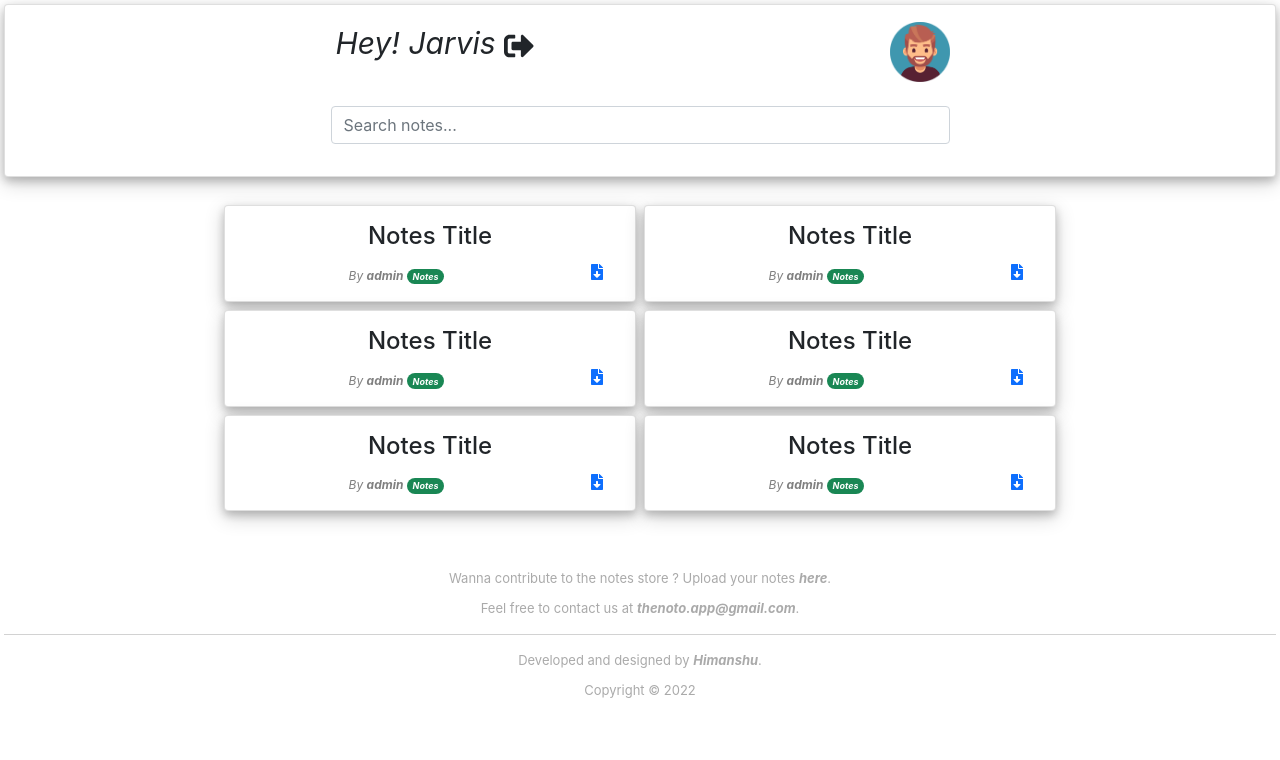
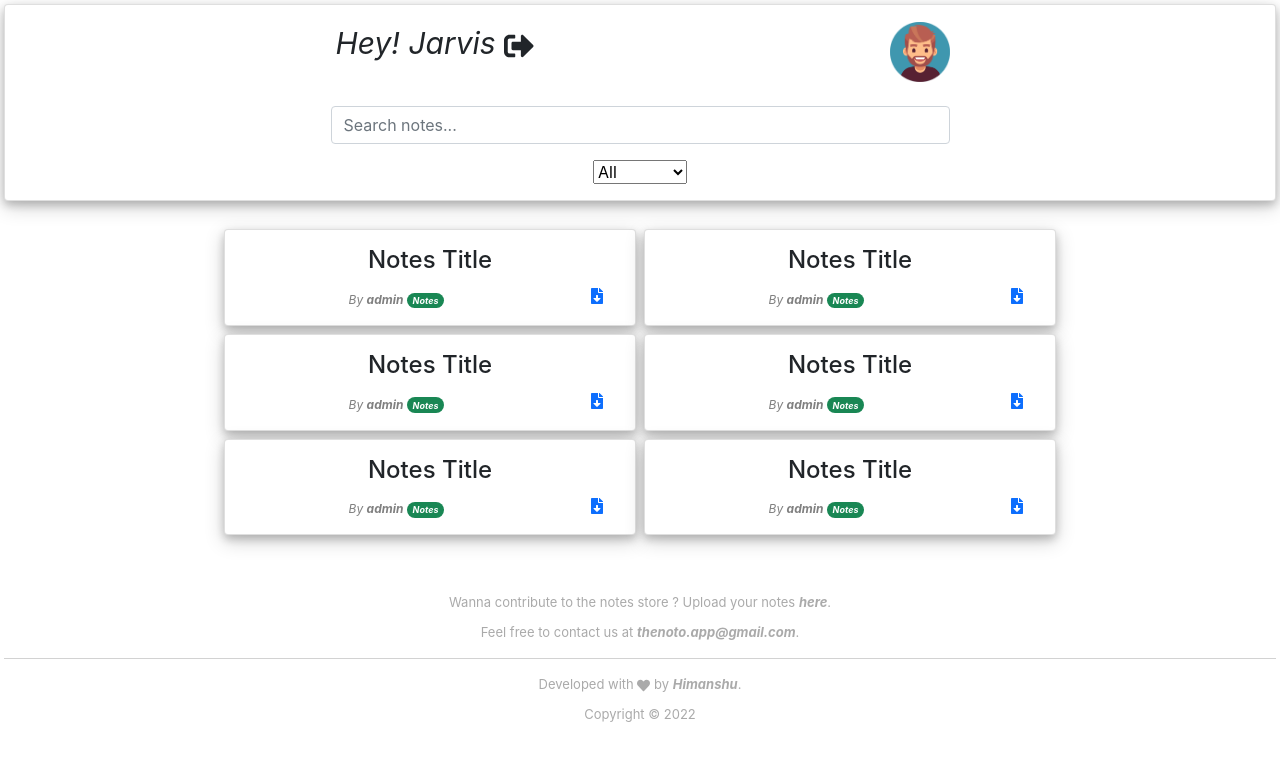
Before and after one commit to hkm007/noto_app, a React (Create React App) app: page / in a window 1280 px wide. Shown: the top 760 px of the page. Built offline with nearby package versions, Linux system fonts and the light colour scheme.

Commit message:
added filter option

```diff
--- a/src/components/Dashboard/Dashboard.css
+++ b/src/components/Dashboard/Dashboard.css
@@ -25,3 +25,9 @@ svg:hover {
     color: red;
     cursor: pointer;
 }
+
+.filter {
+    display: flex;
+    flex: 1;
+    justify-content: center;
+}
--- a/src/components/Dashboard/Dashboard.tsx
+++ b/src/components/Dashboard/Dashboard.tsx
@@ -40,6 +40,14 @@ function Dashboard() {
               />
             </div>
           </div>
+          <div className="filter">
+            <select className="custom-select">
+              <option selected>All</option>
+              <option value="1">Books</option>
+              <option value="2">Notes</option>
+              <option value="3">First Year</option>
+            </select>
+          </div>
         </div>
       </div>
 
--- a/src/components/Footer/Footer.tsx
+++ b/src/components/Footer/Footer.tsx
@@ -1,5 +1,6 @@
 import React from 'react'
 import './Footer.css';
+import { FaHeart } from 'react-icons/fa';
 
 function Footer() {
   return (
@@ -8,7 +9,7 @@ function Footer() {
             <p className="copyright upload">Wanna contribute to the notes store ? Upload your notes <a href="https://forms.gle/tANdrmGzaePWZLyF7" className="footer-a">here</a>.</p>
             <p className="copyright contact-us">Feel free to contact us at <i><b>thenoto.app@gmail.com</b></i>.</p>
             <hr />
-            <p className="copyright">Developed and designed by <a className='footer-a' href='https://www.linkedin.com/in/hkm007/'>Himanshu</a>.</p>
+            <p className="copyright">Developed with <FaHeart /> by <a className='footer-a' href='https://www.linkedin.com/in/hkm007/'>Himanshu</a>.</p>
             <p className="copyright">
               Copyright © {new Date().getFullYear()}
             </p>
```
